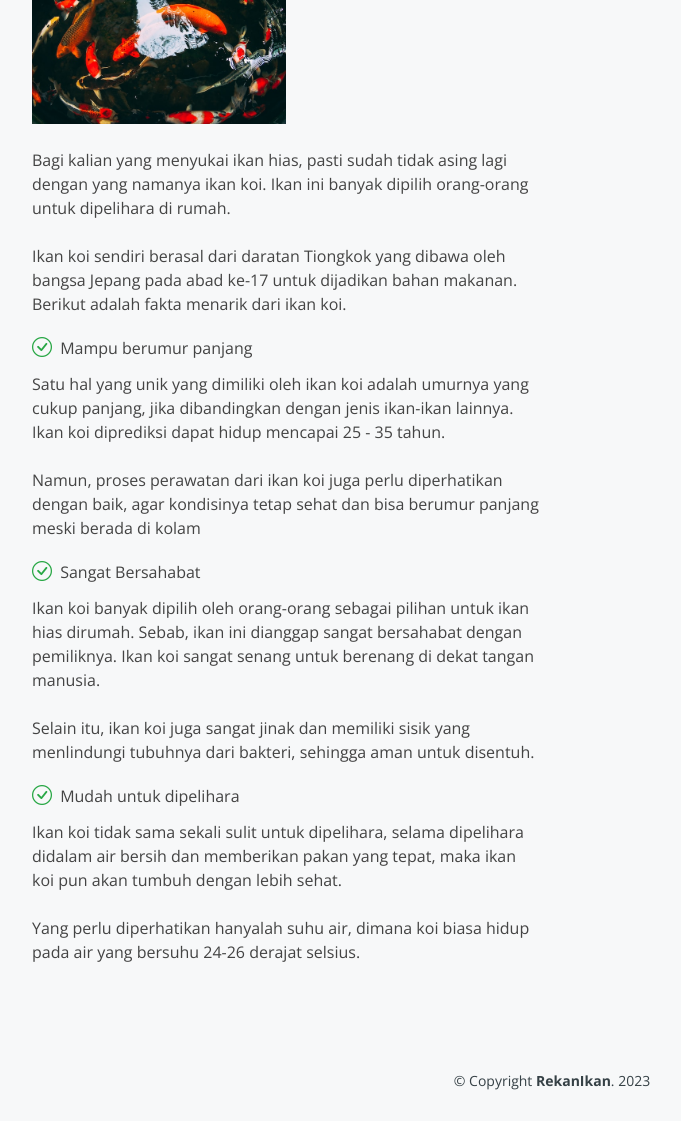
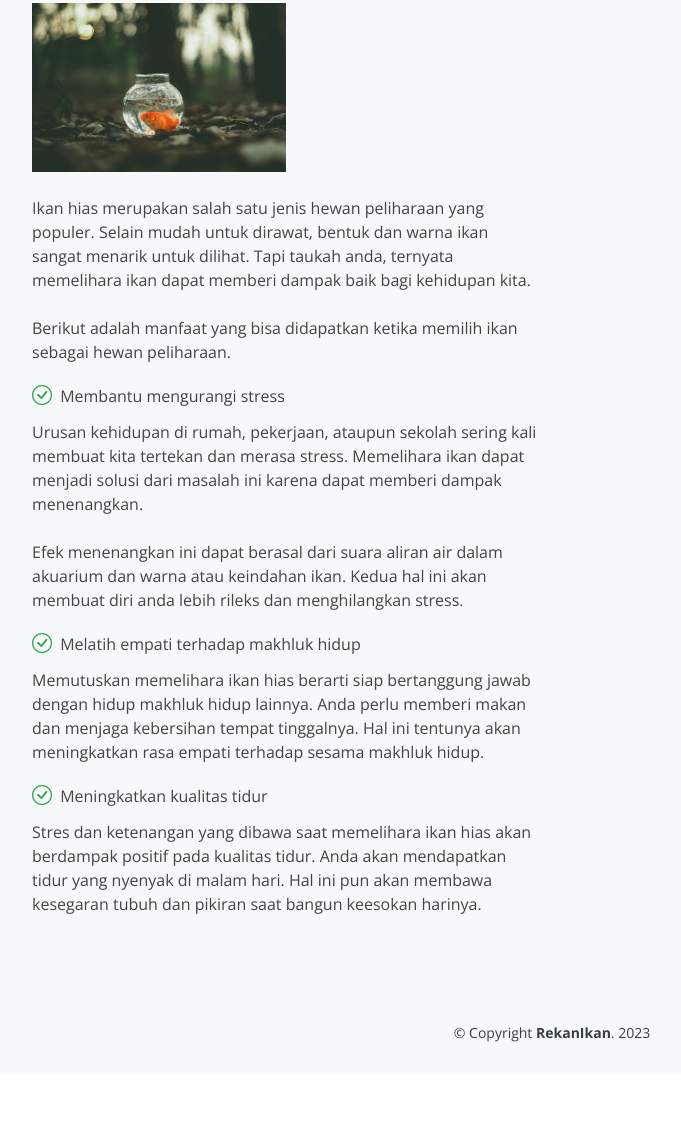
Before and after one commit to NgurahPrihandana/RekanIkan_Artikel, a plain HTML site: page artikel4.html in a window 1280 px wide. Shown: the part 265-1386 px from the top of the page, without its empty margins (88-769 px from the left). After the commit the page ends 1338 px from the top, so only its background shows below. Drawn offline with nearby package versions, Linux system fonts and the light colour scheme.

Commit message:
Adding the 5th article

```diff
--- a/artikel4.html
+++ b/artikel4.html
@@ -58,49 +58,45 @@
 
           <div class="col-lg-6 d-flex flex-column justify-contents-center" data-aos="fade-left">
             <div class="content pt-4 pt-lg-0">
-              <h1>3 Fakta Menarik Ikan Koi</h1>
+              <h1>3 Manfaat Memelihara Ikan Hias</h1>
               <p>
                 Oleh: Admin Guan Theng
               </p>
               <br>
               <div class="col-lg-6" data-aos="zoom-in">
-                <img src="assets/img/fish-koi.jpg" width="100%" alt="" >
+                <img src="assets/img/fish-3.jpg" width="100%" alt="" >
               </div>
               <br>
               <p>
-                Bagi kalian yang menyukai ikan hias, pasti sudah tidak asing lagi dengan yang namanya ikan koi.
-                Ikan ini banyak dipilih orang-orang untuk dipelihara di rumah.
+                Ikan hias merupakan salah satu jenis hewan peliharaan yang populer. Selain mudah untuk dirawat, bentuk
+                dan warna ikan sangat menarik untuk dilihat. Tapi taukah anda, ternyata memelihara ikan dapat
+                memberi dampak baik bagi kehidupan kita.
                 <br><br>
-                Ikan koi sendiri berasal dari daratan Tiongkok yang dibawa oleh bangsa Jepang pada abad ke-17
-                untuk dijadikan bahan makanan. Berikut adalah fakta menarik dari ikan koi.
+                Berikut adalah manfaat yang bisa didapatkan ketika memilih ikan sebagai hewan peliharaan.
               </p>
 
               <ul>
-                <li><i class="bi bi-check-circle"></i> Mampu berumur panjang</li>
+                <li><i class="bi bi-check-circle"></i> Membantu mengurangi stress</li>
                 <p>
-                    Satu hal yang unik yang dimiliki oleh ikan koi adalah umurnya yang cukup panjang, jika
-                    dibandingkan dengan jenis ikan-ikan lainnya. Ikan koi diprediksi dapat hidup mencapai 25 - 35
-                    tahun.
+                    Urusan kehidupan di rumah, pekerjaan, ataupun sekolah sering kali membuat kita tertekan
+                    dan merasa stress. Memelihara ikan dapat menjadi solusi dari masalah ini karena dapat
+                    memberi dampak menenangkan.
                     <br><br>
-                    Namun, proses perawatan dari ikan koi juga perlu diperhatikan dengan baik,
-                    agar kondisinya tetap sehat dan bisa berumur panjang meski berada di kolam
+                    Efek menenangkan ini dapat berasal dari suara aliran air dalam akuarium dan warna atau
+                    keindahan ikan. Kedua hal ini akan membuat diri anda lebih rileks dan menghilangkan
+                    stress.
                 </p>
-                <li><i class="bi bi-check-circle"></i> Sangat Bersahabat</li>
+                <li><i class="bi bi-check-circle"></i> Melatih empati terhadap makhluk hidup</li>
                 <p>
-                    Ikan koi banyak dipilih oleh orang-orang sebagai pilihan untuk ikan hias dirumah. Sebab, ikan
-                    ini dianggap sangat bersahabat dengan pemiliknya. Ikan koi sangat senang untuk berenang di
-                    dekat tangan manusia.
-                    <br><br>
-                    Selain itu, ikan koi juga sangat jinak dan memiliki sisik yang
-                    menlindungi tubuhnya dari bakteri, sehingga aman untuk disentuh.
+                    Memutuskan memelihara ikan hias berarti siap bertanggung jawab dengan hidup makhluk hidup
+                    lainnya. Anda perlu memberi makan dan menjaga kebersihan tempat tinggalnya.
+                    Hal ini tentunya akan meningkatkan rasa empati terhadap sesama makhluk hidup.
                 </p>
-                <li><i class="bi bi-check-circle"></i> Mudah untuk dipelihara</li>
+                <li><i class="bi bi-check-circle"></i> Meningkatkan kualitas tidur</li>
                 <p>
-                  Ikan koi tidak sama sekali sulit untuk dipelihara, selama dipelihara didalam air bersih
-                  dan memberikan pakan yang tepat, maka ikan koi pun akan tumbuh dengan lebih sehat.
-                  <br><br>
-                  Yang perlu diperhatikan hanyalah suhu air, dimana koi biasa hidup pada air yang
-                  bersuhu 24-26 derajat selsius.
+                    Stres dan ketenangan yang dibawa saat memelihara ikan hias akan berdampak positif
+                    pada kualitas tidur. Anda akan mendapatkan tidur yang nyenyak di malam hari.
+                    Hal ini pun akan membawa kesegaran tubuh dan pikiran saat bangun keesokan harinya.
                 </p>
               </ul>
             </div>
```
Also changed, not shown: assets/img/fish-3.jpg (added), 2 other files.
